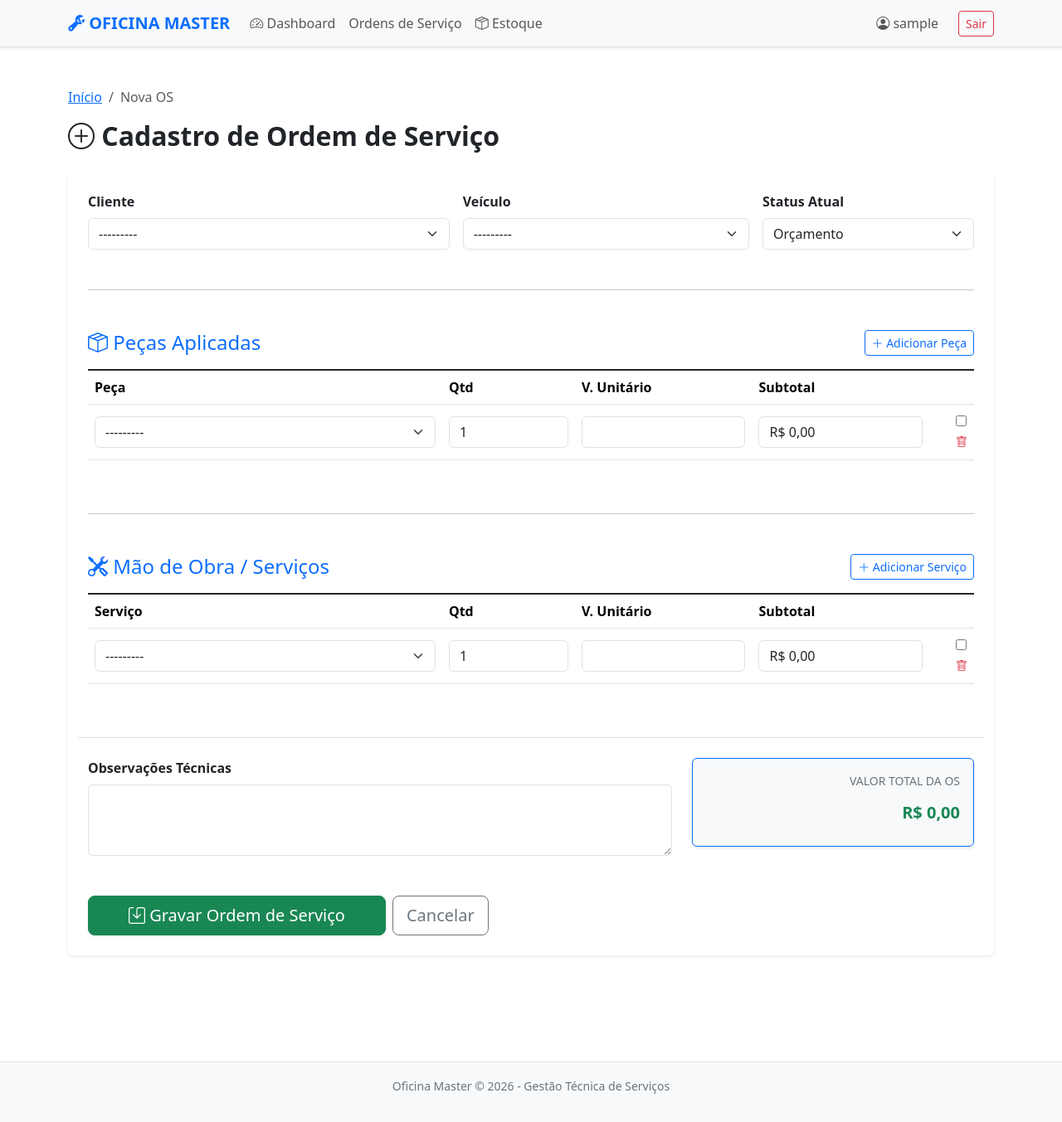
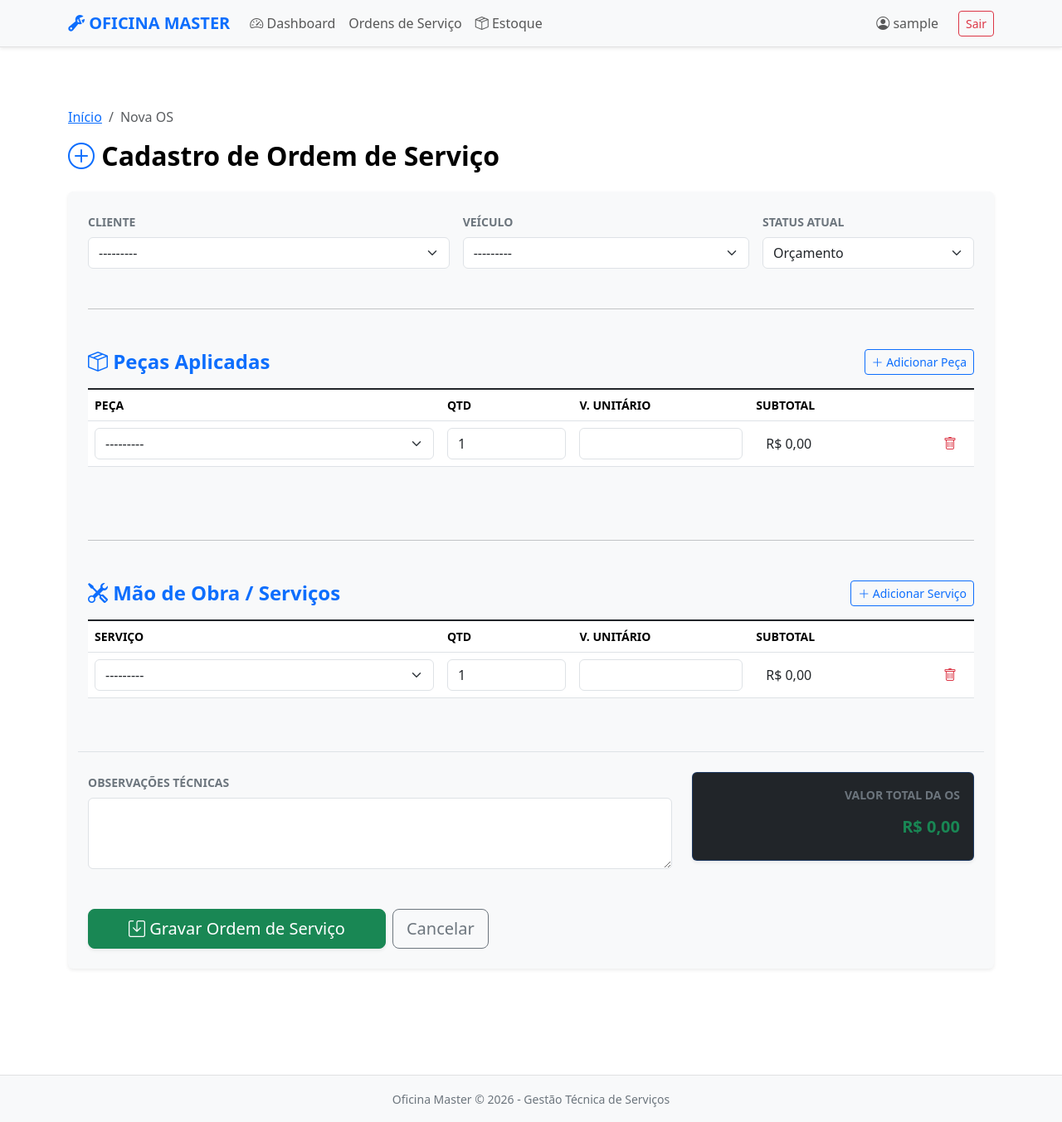
Before and after one commit to MarceloMacedoFH/Oficina_Django, a Django app: page /ordens/nova/ in a window 1280 px wide. Shown: the whole page at 83% size. Before the commit the page ends 1319 px from the top, so only its background shows below. Run offline with Django 5.2, Linux system fonts and the light colour scheme; the visitor is signed in with stand-in values (Sample User, id 1); data that the repository does not hold is empty.

Commit message:
Correção de inclusão da OS

```diff
--- a/servicos/templates/servicos/form_os.html
+++ b/servicos/templates/servicos/form_os.html
@@ -1,7 +1,16 @@
 {% extends "base.html" %}
 
 {% block content %}
-<div class="container pb-5">
+<div class="container pb-5 mt-4">
+    {% if messages %}
+        {% for message in messages %}
+            <div class="alert alert-{{ message.tags }} alert-dismissible fade show shadow-sm" role="alert">
+                {{ message }}
+                <button type="button" class="btn-close" data-bs-dismiss="alert" aria-label="Close"></button>
+            </div>
+        {% endfor %}
+    {% endif %}
+
     <nav aria-label="breadcrumb">
       <ol class="breadcrumb">
         <li class="breadcrumb-item"><a href="{% url 'lista_os' %}">Início</a></li>
@@ -9,15 +18,15 @@
       </ol>
     </nav>
 
-    <h2 class="mb-4 fw-bold">
+    <h2 class="mb-4 fw-bold text-body-emphasis">
         {% if editando %}
-            <i class="bi bi-pencil-square"></i> Editar Ordem de Serviço
+            <i class="bi bi-pencil-square text-primary"></i> Editar Ordem de Serviço
         {% else %}
-            <i class="bi bi-plus-circle"></i> Cadastro de Ordem de Serviço
+            <i class="bi bi-plus-circle text-primary"></i> Cadastro de Ordem de Serviço
         {% endif %}
     </h2>
 
-    <form method="post" id="os-form" class="card p-4 shadow-sm border-0">
+    <form method="post" id="os-form" class="card p-4 shadow-sm border-0 bg-body-tertiary">
         {% csrf_token %}
 
         {{ formset_pecas.management_form }}
@@ -25,36 +34,36 @@
 
         <div class="row g-3">
             <div class="col-md-5">
-                <label class="form-label fw-bold">Cliente</label>
+                <label class="form-label fw-bold text-secondary small">CLIENTE</label>
                 {{ form.cliente }}
             </div>
             <div class="col-md-4">
-                <label class="form-label fw-bold">Veículo</label>
+                <label class="form-label fw-bold text-secondary small">VEÍCULO</label>
                 {{ form.veiculo }}
             </div>
             <div class="col-md-3">
-                <label class="form-label fw-bold">Status Atual</label>
+                <label class="form-label fw-bold text-secondary small">STATUS ATUAL</label>
                 {{ form.status }}
             </div>
         </div>
 
-        <hr class="my-5">
+        <hr class="my-5 opacity-10">
 
         <div class="d-flex justify-content-between align-items-center mb-3">
-            <h4 class="mb-0 text-primary"><i class="bi bi-box-seam"></i> Peças Aplicadas</h4>
+            <h4 class="mb-0 text-primary fw-bold"><i class="bi bi-box-seam"></i> Peças Aplicadas</h4>
             <button type="button" class="btn btn-outline-primary btn-sm add-row" data-prefix="itens_pecas">
                 <i class="bi bi-plus-lg"></i> Adicionar Peça
             </button>
         </div>
 
-        <div class="table-responsive">
+        <div class="table-responsive mb-4">
             <table class="table table-hover align-middle" id="table-itens_pecas">
                 <thead class="table-group-divider">
-                    <tr class="text-body-secondary">
-                        <th style="width: 40%;">Peça</th>
-                        <th style="width: 15%;">Qtd</th>
-                        <th style="width: 20%;">V. Unitário</th>
-                        <th style="width: 20%;">Subtotal</th>
+                    <tr class="text-secondary small">
+                        <th style="width: 40%;">PEÇA</th>
+                        <th style="width: 15%;">QTD</th>
+                        <th style="width: 20%;">V. UNITÁRIO</th>
+                        <th style="width: 20%;">SUBTOTAL</th>
                         <th style="width: 5%;"></th>
                     </tr>
                 </thead>
@@ -66,14 +75,16 @@
                         <td>{{ f.quantidade }}</td>
                         <td>{{ f.preco_unitario }}</td>
                         <td>
-                            <input type="text" class="form-control item-subtotal" readonly value="R$ 0,00">
+                            <input type="text" class="form-control item-subtotal bg-transparent border-0 text-body" readonly value="R$ 0,00">
                         </td>
                         <td class="text-center">
                             {% if formset_pecas.can_delete %}
-                                <div class="form-check">
+                                <div class="form-check d-none">
                                     {{ f.DELETE }}
-                                    <label class="form-check-label text-danger small"><i class="bi bi-trash"></i></label>
                                 </div>
+                                <button type="button" class="btn btn-link text-danger btn-remove" title="Remover Peça">
+                                    <i class="bi bi-trash"></i>
+                                </button>
                             {% endif %}
                         </td>
                     </tr>
@@ -82,10 +93,10 @@
             </table>
         </div>
 
-        <hr class="my-5">
+        <hr class="my-5 opacity-10">
 
         <div class="d-flex justify-content-between align-items-center mb-3">
-            <h4 class="mb-0 text-primary"><i class="bi bi-tools"></i> Mão de Obra / Serviços</h4>
+            <h4 class="mb-0 text-primary fw-bold"><i class="bi bi-tools"></i> Mão de Obra / Serviços</h4>
             <button type="button" class="btn btn-outline-primary btn-sm add-row" data-prefix="itens_servicos">
                 <i class="bi bi-plus-lg"></i> Adicionar Serviço
             </button>
@@ -94,11 +105,11 @@
         <div class="table-responsive">
             <table class="table table-hover align-middle" id="table-itens_servicos">
                 <thead class="table-group-divider">
-                    <tr>
-                        <th style="width: 40%;">Serviço</th>
-                        <th style="width: 15%;">Qtd</th>
-                        <th style="width: 20%;">V. Unitário</th>
-                        <th style="width: 20%;">Subtotal</th>
+                    <tr class="text-secondary small">
+                        <th style="width: 40%;">SERVIÇO</th>
+                        <th style="width: 15%;">QTD</th>
+                        <th style="width: 20%;">V. UNITÁRIO</th>
+                        <th style="width: 20%;">SUBTOTAL</th>
                         <th style="width: 5%;"></th>
                     </tr>
                 </thead>
@@ -110,14 +121,16 @@
                         <td>{{ f.quantidade }}</td>
                         <td>{{ f.preco_unitario }}</td>
                         <td>
-                            <input type="text" class="form-control item-subtotal" readonly value="R$ 0,00">
+                            <input type="text" class="form-control item-subtotal bg-transparent border-0 text-body" readonly value="R$ 0,00">
                         </td>
                         <td class="text-center">
                             {% if formset_servicos.can_delete %}
-                                <div class="form-check">
+                                <div class="form-check d-none">
                                     {{ f.DELETE }}
-                                    <label class="form-check-label text-danger small"><i class="bi bi-trash"></i></label>
                                 </div>
+                                <button type="button" class="btn btn-link text-danger btn-remove" title="Remover Serviço">
+                                    <i class="bi bi-trash"></i>
+                                </button>
                             {% endif %}
                         </td>
                     </tr>
@@ -128,12 +141,12 @@
 
         <div class="row mt-5 pt-4 border-top">
             <div class="col-md-8">
-                <label class="form-label fw-bold">Observações Técnicas</label>
+                <label class="form-label fw-bold text-secondary small">OBSERVAÇÕES TÉCNICAS</label>
                 {{ form.observacoes }}
             </div>
             <div class="col-md-4">
-                <div class="bg-body-tertiary p-3 rounded shadow-sm text-end border border-primary">
-                    <label class="text-secondary d-block small mb-1">VALOR TOTAL DA OS</label>
+                <div class="bg-dark p-3 rounded shadow-sm text-end border border-primary border-opacity-25">
+                    <label class="text-secondary d-block small mb-1 fw-bold">VALOR TOTAL DA OS</label>
                     <input type="text" id="total-geral"
                            class="form-control form-control-lg text-end bg-transparent border-0 text-success fw-bold p-0"
                            readonly value="R$ 0,00">
@@ -153,7 +166,7 @@
 {% block extra_js %}
 <script src="/static/js/os_logic.js"></script>
 <script>
-    // Dispara o cálculo inicial caso existam dados (Edição)
+    // Inicialização e Cálculos
     document.addEventListener('DOMContentLoaded', function() {
         document.querySelectorAll('.form-row').forEach(row => {
             if (typeof executarCalculos === "function") {
@@ -161,21 +174,37 @@
             }
         });
     });
-    // Validação extra de stock diretamente no formulário
+
+    // Validação de stock em tempo real no front-end
     $(document).on('change', '.qtd-item', function() {
         const row = $(this).closest('tr');
         const selectedOption = row.find('.select-peca option:selected');
         const estoqueDisp = parseInt(selectedOption.data('estoque'));
         const qtdInformada = parseInt($(this).val());
 
-        if (qtdInformada > estoqueDisp) {
-            alert(`Atenção: Apenas ${estoqueDisp} unidades disponíveis em stock.`);
+        if (!isNaN(estoqueDisp) && qtdInformada > estoqueDisp) {
+            alert(`Stock insuficiente! Apenas ${estoqueDisp} unidades disponíveis.`);
             $(this).val(estoqueDisp);
-            // Disparar recálculo se necessário
             $(this).trigger('input');
+        }
+    });
+
+    // Lógica para remoção de linhas (suporte a DELETE do Django)
+    $(document).on('click', '.btn-remove', function() {
+        const row = $(this).closest('.form-row');
+        const deleteCheckbox = row.find('input[name$="-DELETE"]');
+
+        if (deleteCheckbox.length) {
+            deleteCheckbox.prop('checked', true);
+            row.hide();
+        } else {
+            row.remove();
+        }
+
+        if (typeof atualizarTotalGeral === "function") {
+            atualizarTotalGeral();
         }
     });
 </script>
 {% endblock %}
-
 {% endblock %}
--- a/servicos/views.py
+++ b/servicos/views.py
@@ -2,12 +2,14 @@ from django.shortcuts import render, redirect, get_object_or_404
 from django.contrib.auth.decorators import login_required
 from django.http import JsonResponse
 from django.contrib import messages
+from django.db import transaction
+from django.db.models import Sum
+from django.utils import timezone
 from .models import OrdemServico, Pecas, Servico, ItemPeca
 from .forms import OSForm, ItemPecaFormSet, ItemServicoFormSet
-from django.db import transaction
 
 @login_required
-def lista_ordens_servico(request): # Nome alterado para bater com o urls.py
+def lista_ordens_servico(request):
     ordens = OrdemServico.objects.all().order_by('-id')
     return render(request, 'servicos/lista_os.html', {'ordens': ordens})
 
@@ -15,87 +17,102 @@ def lista_ordens_servico(request): # Nome alterado para bater com o urls.py
 def nova_os(request):
     if request.method == 'POST':
         form = OSForm(request.POST)
-        formset_pecas = ItemPecaFormSet(request.POST)
-        formset_servicos = ItemServicoFormSet(request.POST)
+
+        # TRUQUE DE ARQUITETURA: Criamos a OS em memória (commit=False)
+        # Isso permite validar os formsets filhos sem gravar o pai no banco ainda.
+        os_temp = form.save(commit=False)
+
+        # Passamos a instância para que o Django cuide de ligar as ForeignKeys sozinho
+        formset_pecas = ItemPecaFormSet(request.POST, instance=os_temp, prefix='itens_pecas')
+        formset_servicos = ItemServicoFormSet(request.POST, instance=os_temp, prefix='itens_servicos')
 
         if form.is_valid() and formset_pecas.is_valid() and formset_servicos.is_valid():
             try:
                 with transaction.atomic():
+                    # 1. Salva a OS no banco (agora ela tem um ID definitivo)
                     ordem_servico = form.save()
 
-                    # Processa Peças (ignora linhas vazias ou sem quantidade)
-                    pecas_disponiveis = Pecas.objects.filter(ativo=True ).order_by('descricao')
-                    for item in pecas_disponiveis:
-                        if hasattr(item, 'peca') and item.peca and item.quantidade > 0:
-                            item.ordem_servico = ordem_servico
-                            item.save()
+                    # 2. Atualiza a referência dos formsets com a OS salva
+                    formset_pecas.instance = ordem_servico
+                    formset_servicos.instance = ordem_servico
 
-                    # Processa Serviços
-                    servicos = formset_servicos.save(commit=False)
-                    for item in servicos:
-                        if hasattr(item, 'servico') and item.servico and item.quantidade > 0:
-                            item.os = ordem_servico
-                            item.save()
+                    # 3. O Django salva os itens, deleta os marcados (se houver)
+                    # e aciona os seus métodos save() customizados de estoque automaticamente
+                    formset_pecas.save()
+                    formset_servicos.save()
 
+                    # 4. Atualiza totalizador
                     ordem_servico.atualizar_total()
 
-                messages.success(request, "Ordem de Serviço criada com sucesso!")
+                messages.success(request, "Ordem de Serviço gravada com sucesso!")
                 return redirect('lista_os')
+
             except ValueError as e:
-                messages.error(request, str(e))
+                # Captura os erros gerados pelas suas travas de Estoque no model
+                messages.error(request, f"Trava de Estoque: {str(e)}")
+            except Exception as e:
+                messages.error(request, f"Erro de persistência: {str(e)}")
+        else:
+            # BLINDAGEM CONTRA ERRO SILENCIOSO: Mostra na tela exatamente qual campo falhou
+            for error in form.errors.values():
+                messages.error(request, f"Erro na OS: {error}")
+
+            for form_errado in formset_pecas.errors:
+                for erro in form_errado.values():
+                    messages.error(request, f"Erro nas Peças: {erro}")
+
+            for form_errado in formset_servicos.errors:
+                for erro in form_errado.values():
+                    messages.error(request, f"Erro nos Serviços: {erro}")
+
+            messages.warning(request, "Falha na validação. Os campos com erro foram impedidos de gravar.")
     else:
         form = OSForm()
-        formset_pecas = ItemPecaFormSet()
-        formset_servicos = ItemServicoFormSet()
+        formset_pecas = ItemPecaFormSet(prefix='itens_pecas')
+        formset_servicos = ItemServicoFormSet(prefix='itens_servicos')
 
-    # --- CORREÇÃO CRÍTICA AQUI ---
-    # Filtra o campo 'peca' dentro de cada formulário do formset antes de renderizar
+    # Filtro visual para a tela: exibe apenas peças disponíveis
     for f in formset_pecas.forms:
         f.fields['peca'].queryset = Pecas.objects.filter(ativo=True, estoque_atual__gt=0).order_by('descricao')
 
     return render(request, 'servicos/form_os.html', {
         'form': form,
         'formset_pecas': formset_pecas,
-        'formset_servicos': formset_servicos
+        'formset_servicos': formset_servicos,
+        'editando': False
     })
 
 @login_required
 def editar_os(request, pk):
     os_instancia = get_object_or_404(OrdemServico, pk=pk)
 
-    # Validação de status que definimos anteriormente
     if os_instancia.status != 'ORC':
         messages.warning(request, "Apenas orçamentos podem ser editados.")
         return redirect('lista_os')
 
     if request.method == 'POST':
-        # IMPORTANTE: Passar a 'instance' aqui é o que garante o UPDATE em vez de um novo INSERT
         form = OSForm(request.POST, instance=os_instancia)
-        formset_pecas = ItemPecaFormSet(request.POST, instance=os_instancia)
-        formset_servicos = ItemServicoFormSet(request.POST, instance=os_instancia)
+        formset_pecas = ItemPecaFormSet(request.POST, instance=os_instancia, prefix='itens_pecas')
+        formset_servicos = ItemServicoFormSet(request.POST, instance=os_instancia, prefix='itens_servicos')
 
         if form.is_valid() and formset_pecas.is_valid() and formset_servicos.is_valid():
             try:
                 with transaction.atomic():
-                    # 1. Guarda o cabeçalho
                     ordem_servico = form.save()
-
-                    # 2. Guarda os formsets diretamente (isso processa deletes e updates)
                     formset_pecas.save()
                     formset_servicos.save()
-
-                    # 3. Recalcula o total
                     ordem_servico.atualizar_total()
 
                 messages.success(request, f"OS #{ordem_servico.id} atualizada com sucesso!")
                 return redirect('lista_os')
             except ValueError as e:
                 messages.error(request, str(e))
+        else:
+            messages.error(request, "Erro na validação do formulário de Edição. Revise os valores informados.")
     else:
-        # Carregamento inicial (GET)
         form = OSForm(instance=os_instancia)
-        formset_pecas = ItemPecaFormSet(instance=os_instancia)
-        formset_servicos = ItemServicoFormSet(instance=os_instancia)
+        formset_pecas = ItemPecaFormSet(instance=os_instancia, prefix='itens_pecas')
+        formset_servicos = ItemServicoFormSet(instance=os_instancia, prefix='itens_servicos')
 
     return render(request, 'servicos/form_os.html', {
         'form': form,
@@ -143,36 +160,26 @@ def alterar_status_os(request, os_id):
         os_obj.save()
         return JsonResponse({'status': 'success', 'novo_label': os_obj.get_status_display()})
 
-
 @login_required
 def imprimir_os(request, pk):
     os_instancia = get_object_or_404(OrdemServico, pk=pk)
     return render(request, 'servicos/impressao_os.html', {'os': os_instancia})
 
-from django.db.models import Sum
-from django.utils import timezone
-from .models import OrdemServico, Pecas
-
 @login_required
 def dashboard(request):
     hoje = timezone.now().date()
 
-    # 1. Dados para os Cards
     os_aprovadas = OrdemServico.objects.filter(status='APR').count()
-
     faturamento = OrdemServico.objects.filter(
         status='FIN',
         data_entrada__month=hoje.month
     ).aggregate(Sum('valor_total'))['valor_total__sum'] or 0
-
     pecas_sem_estoque = Pecas.objects.filter(estoque_atual__lte=0).count()
-
     os_em_atraso = OrdemServico.objects.filter(
         status__in=['ORC', 'APR'],
         data_entrada__date__lt=hoje
     ).count()
 
-    # 2. Últimas 5 Atividades (últimas OS criadas/modificadas)
     ultimas_atividades = OrdemServico.objects.all().order_by('-id')[:5]
 
     context = {
@@ -214,7 +221,6 @@ def editar_produto(request, pk):
         produto.descricao = request.POST.get('descricao')
         produto.preco_venda = request.POST.get('preco').replace(',', '.')
         produto.estoque_atual = request.POST.get('estoque')
-        # Captura o status do checkbox de ativação
         produto.ativo = 'ativo' in request.POST
 
         produto.save()
@@ -226,8 +232,6 @@ def editar_produto(request, pk):
 @login_required
 def excluir_produto(request, pk):
     produto = get_object_or_404(Pecas, pk=pk)
-
-    # Verifica se o produto está em alguma OS (tabela de itens da OS)
     em_uso = ItemPeca.objects.filter(peca=produto).exists()
 
     if em_uso:
```
